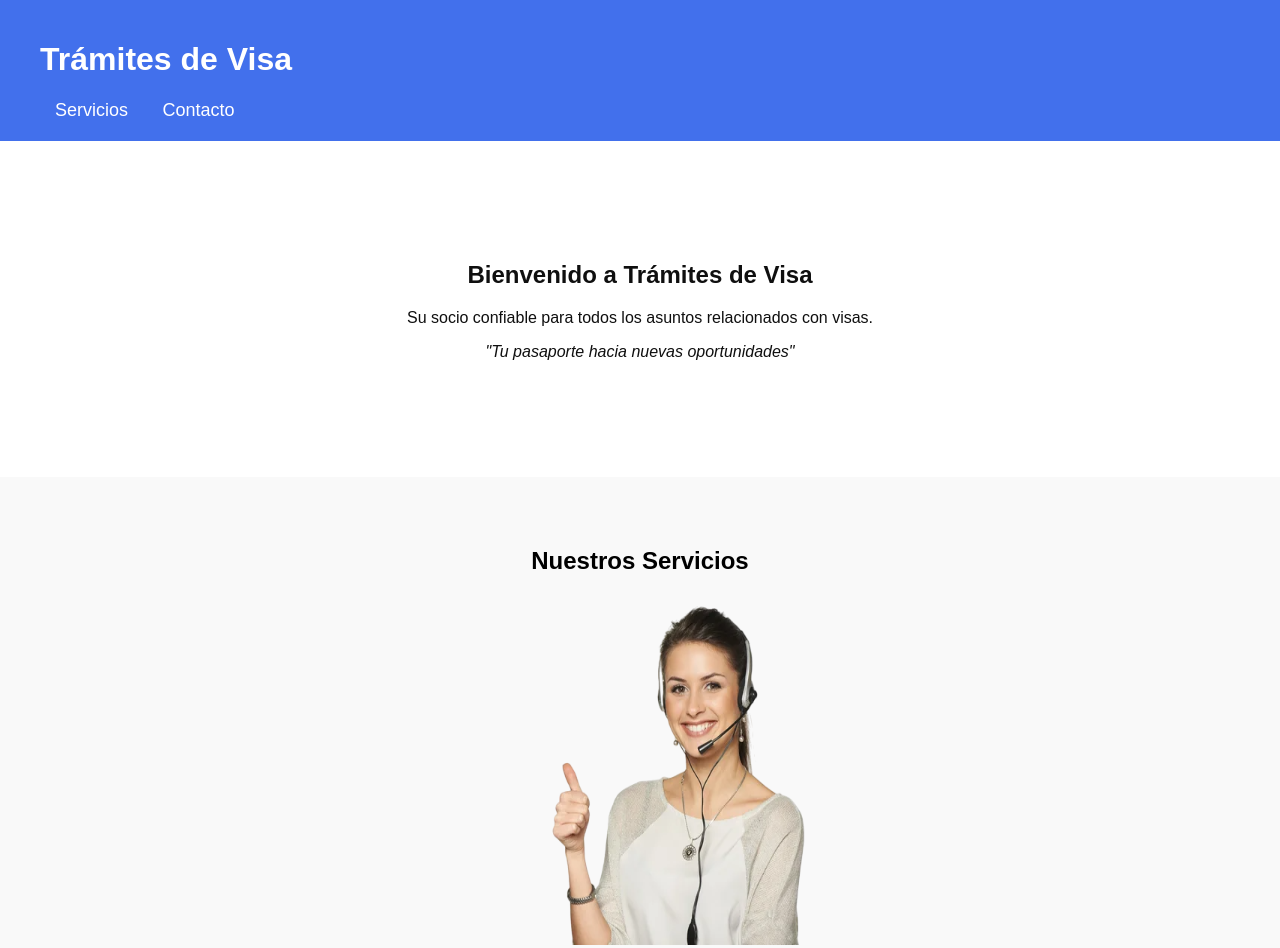
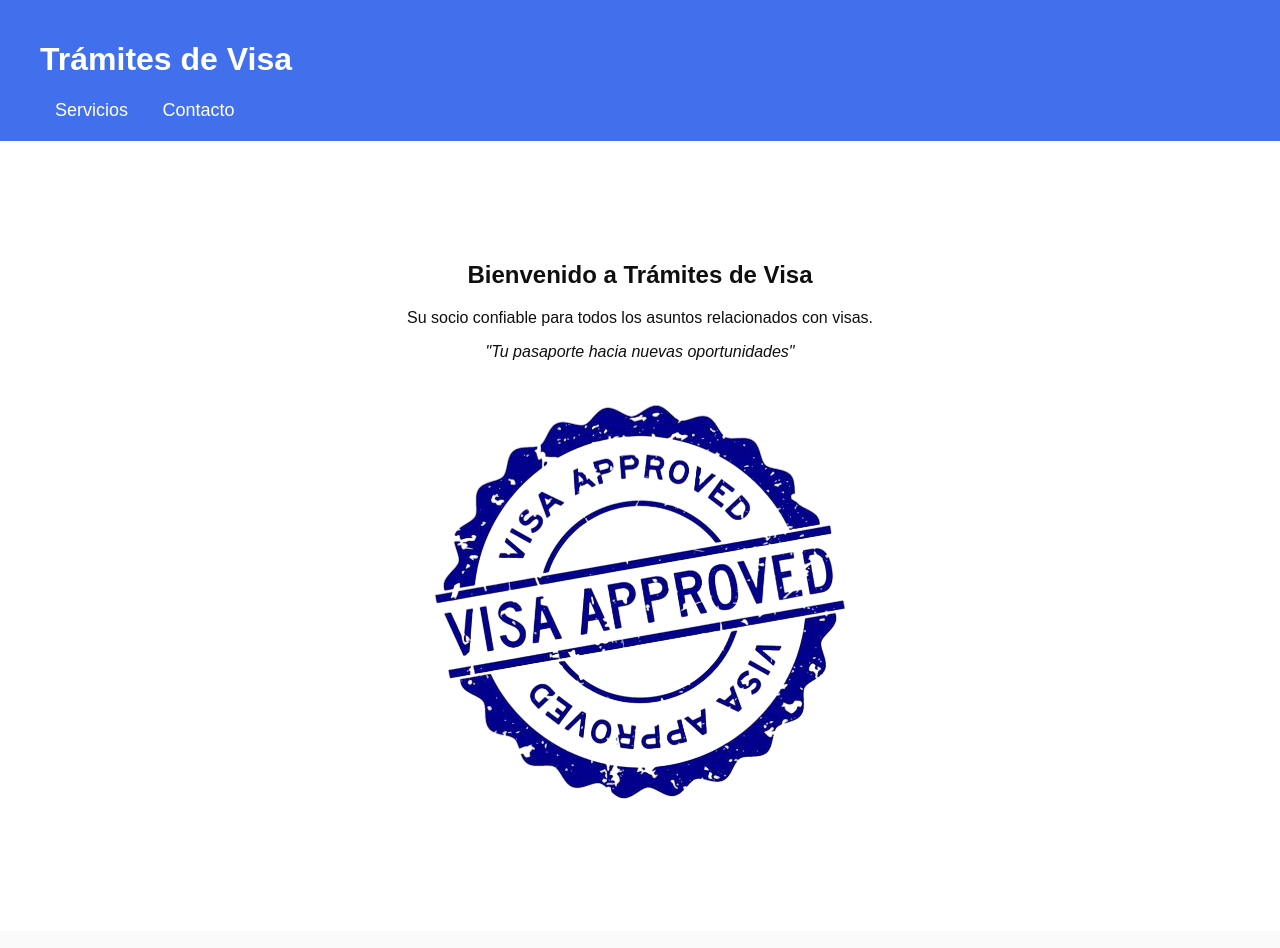
Before and after one commit to Paginatest/Visas, a plain HTML site: page index.html in a window 1280 px wide. Shown: the top 948 px of the page. Drawn offline with Linux system fonts and the light colour scheme.

Commit message:
Update index.html

```diff
--- a/index.html
+++ b/index.html
@@ -23,6 +23,7 @@
             <h2>Bienvenido a Trámites de Visa</h2>
             <p>Su socio confiable para todos los asuntos relacionados con visas.</p>
             <p><i>"Tu pasaporte hacia nuevas oportunidades"</i></p>
+            <img src="VisaA.png" alt="Sello Visa">
         </div>
     </section>
     <section id="servicios">
```
